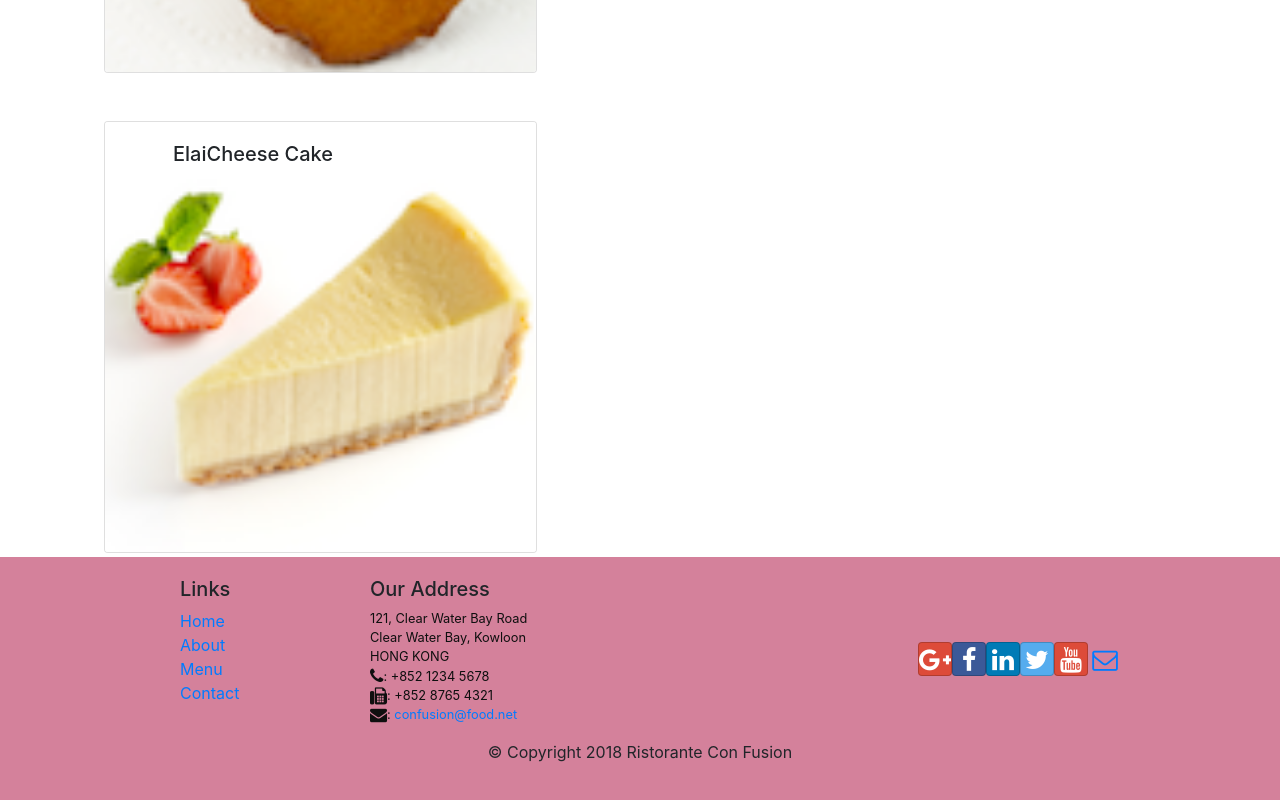
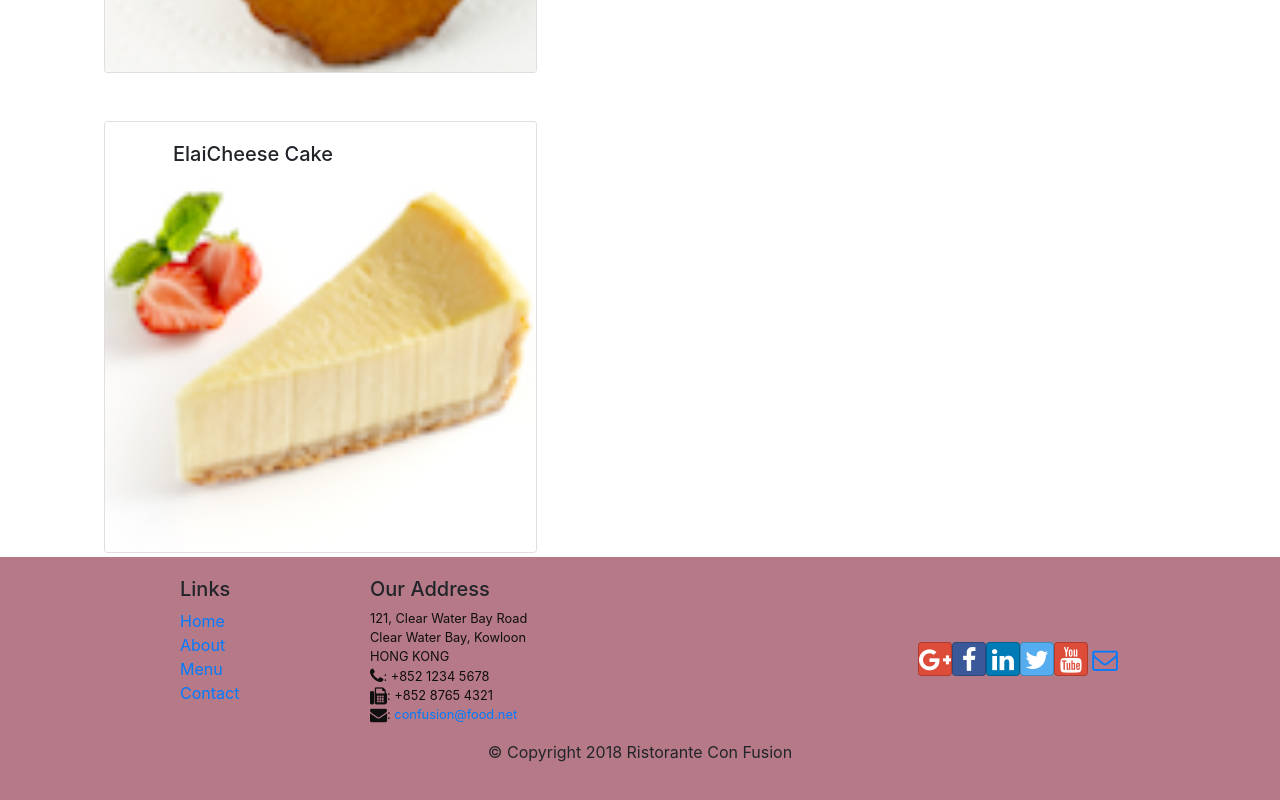
Before and after one commit to naziyazh/confusion, a React (Create React App) app: page / in a window 1280 px wide. Shown: the part 1673-2473 px from the top of the page. Built offline with nearby package versions, Linux system fonts and the light colour scheme.

Commit message:
change color

```diff
--- a/src/App.css
+++ b/src/App.css
@@ -11,7 +11,7 @@
 }
 
 .footer{
-    background-color: #d4819b;
+    background-color: #b67987;
     margin:0px auto;
     padding: 20px 0px 20px 0px;
 }
```
